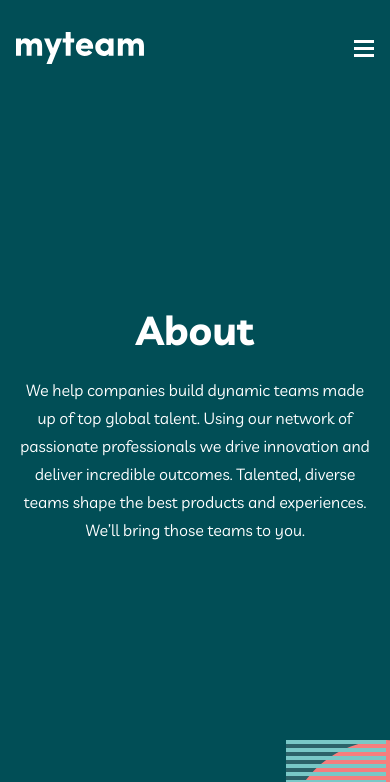
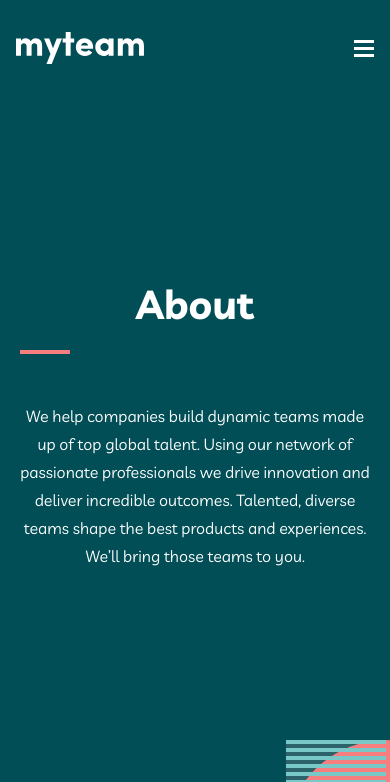
Before and after one commit to Braden0006/myteam-website, a React (Vite) app: page /about in a window 390 px wide. Shown: the top 782 px of the page. Built offline with nearby package versions, Linux system fonts and the light colour scheme.

Commit message:
"About" is responsive on all devices and fixed some layout issues with "NavbarTablet"

```diff
--- a/src/Components/About/About.tsx
+++ b/src/Components/About/About.tsx
@@ -1,19 +1,39 @@
 import React from "react";
+import { useMediaQuery } from "react-responsive";
 
 export default function About() {
+  const isMobile = useMediaQuery({ maxWidth: 767 });
+
   return (
     <div className="about h-screen relative flex flex-col items-center justify-center">
-      <h1 className="about__title mb-4 text-40 text-white font-livvic font-bold md:text-64">
+      <div className="lg:flex lg:w-80% lg:justify-between lg:items-center">
+        <h1 className="about__title mb-4 text-40 text-white text-center font-livvic font-bold md:text-64">
           About
         </h1>
-      <p className="about__info w-90v leading-7 text-center text-white font-livvic md:w-60v">
+
+        <div className="lg:flex lg:flex-col lg:w-65%">
+          <svg
+          className="mb-12"
+            width="50"
+            height="4"
+            viewBox="0 0 50 4"
+            fill="none"
+            xmlns="http://www.w3.org/2000/svg"
+          >
+            <rect width="50" height="4" fill="#F67E7E" />
+          </svg>
+
+          <p className="about__info w-90v leading-7 text-center text-white font-livvic md:w-60v lg:text-left lg:w-auto lg:text-lg">
             We help companies build dynamic teams made up of top global talent.
-        Using our network of passionate professionals we drive innovation and
-        deliver incredible outcomes. Talented, diverse teams shape the best
-        products and experiences. We’ll bring those teams to you.
+            Using our network of passionate professionals we drive innovation
+            and deliver incredible outcomes. Talented, diverse teams shape the
+            best products and experiences. We’ll bring those teams to you.
           </p>
+        </div>
 
+        {isMobile && (
           <div className="absolute bottom-0 left-0 z-10 bg-primary w-50v h-28"></div>
+        )}
 
         <svg
           className="about__pattern absolute -bottom-24 -right-24 md:bottom-0"
@@ -34,5 +54,6 @@ export default function About() {
           </g>
         </svg>
       </div>
+    </div>
   );
 }
--- a/tailwind.config.js
+++ b/tailwind.config.js
@@ -39,7 +39,9 @@ module.exports = {
       width: {
         "10v": "10vw",
         "20v": "20vw",
+        '25v': '25vw',
         "30v": "30vw",
+        '35v': '35vw',
         "40v": "40vw",
         "50v": "50vw",
         '50%': '50%',
```
Also changed, not shown: src/ResponsiveComponents/NavbarTablet.tsx (+24 -1 lines), src/SVG/aboutLine.svg (added). Lines whose indentation alone changed are shown as unchanged.
